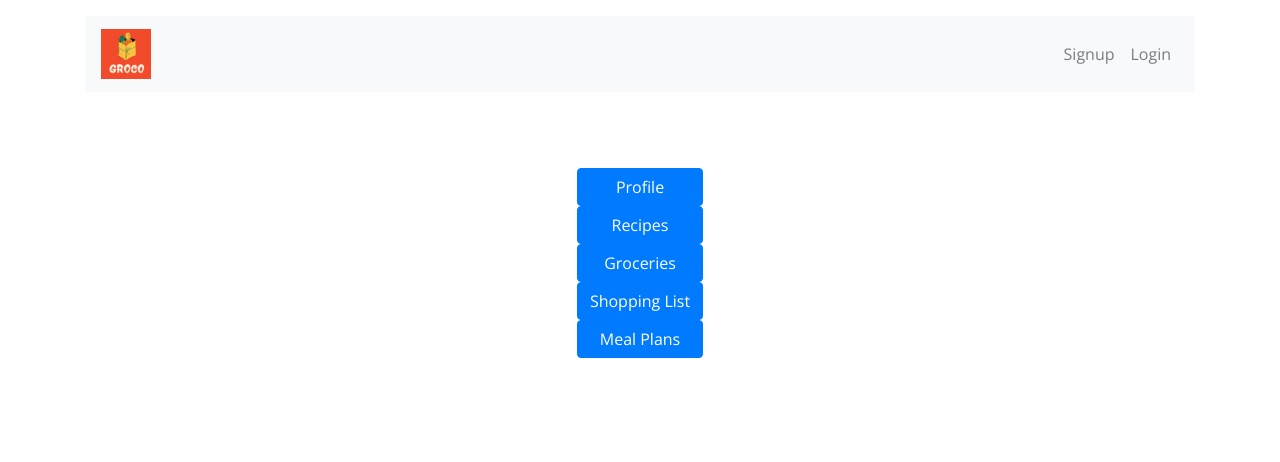
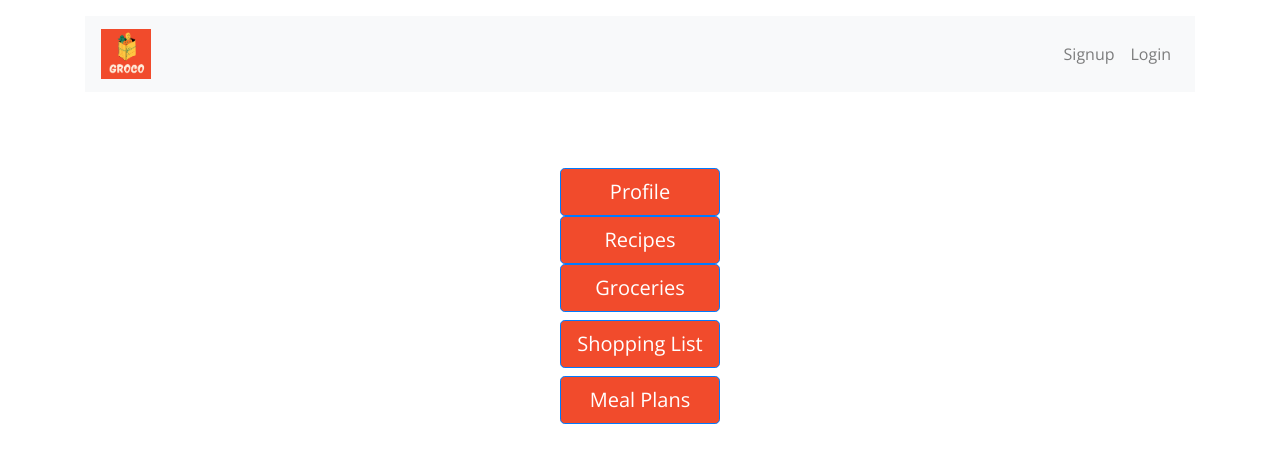
Before and after one commit to arhands/groco, a React (Create React App) app: page /landing in a window 1280 px wide. Shown: the top 462 px of the page. Built offline with nearby package versions, Linux system fonts and the light colour scheme.

Commit message:
adding linking to recipe menu

```diff
--- a/src/Routes.js
+++ b/src/Routes.js
@@ -5,6 +5,7 @@ import Login from "./components/Login/Login";
 import NotFound from "./components/NotFound/NotFound";
 import Signup from "./components/Signup/Signup";
 import Landing from "./components/Landing/Landing";
+import Recipes from "./components/Recipes/Recipes";
 
 export default function Routes() {
     return (
@@ -18,6 +19,9 @@ export default function Routes() {
             <Route exact path="/landing">
                 <Landing />
             </Route>
+            <Route exact path="/recipes">
+                <Recipes />
+            </Route>
             <Route exact path="/">
                 <Home />
             </Route>
--- a/src/components/Landing/Landing.js
+++ b/src/components/Landing/Landing.js
@@ -13,11 +13,13 @@ function Landing() {
     return (
         <div className="Landing d-flex justify-content-center">
             <ListGroup>
-                <Button>Profile</Button>
-                <Button>Recipes</Button>
-                <Button>Groceries</Button>
-                <Button>Shopping List</Button>
-                <Button>Meal Plans</Button>
+                <Button style={{ backgroundColor: '#f14b2c' }} block size="lg" >Profile</Button>
+                <Link to="/recipes">
+                    <Button style={{ backgroundColor: '#f14b2c' }} block size="lg" >Recipes</Button>
+                </Link>
+                <Button style={{ backgroundColor: '#f14b2c' }} block size="lg" >Groceries</Button>
+                <Button style={{ backgroundColor: '#f14b2c' }} block size="lg" >Shopping List</Button>
+                <Button style={{ backgroundColor: '#f14b2c' }} block size="lg" >Meal Plans</Button>
             </ListGroup>
         </div>
     )
```
